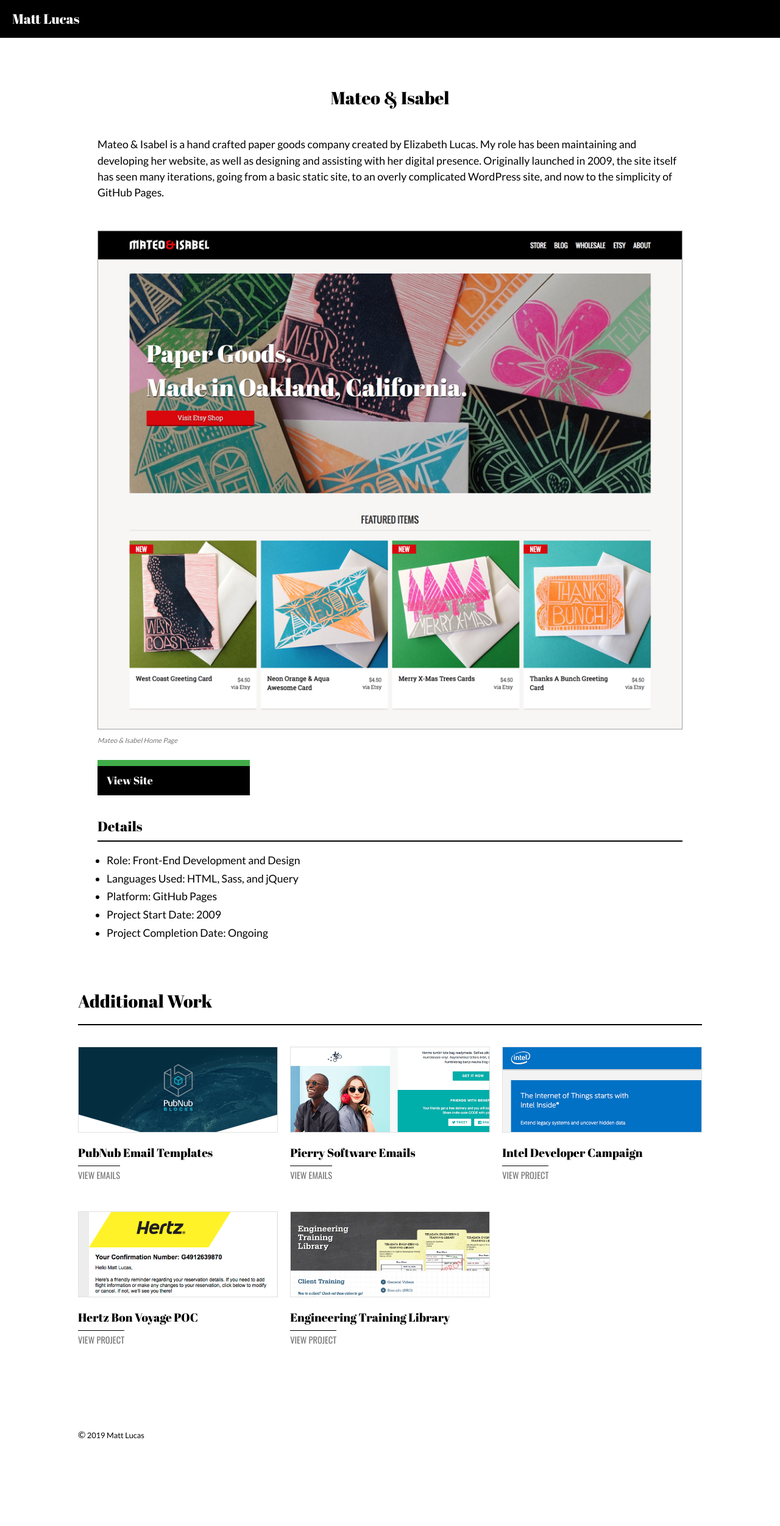
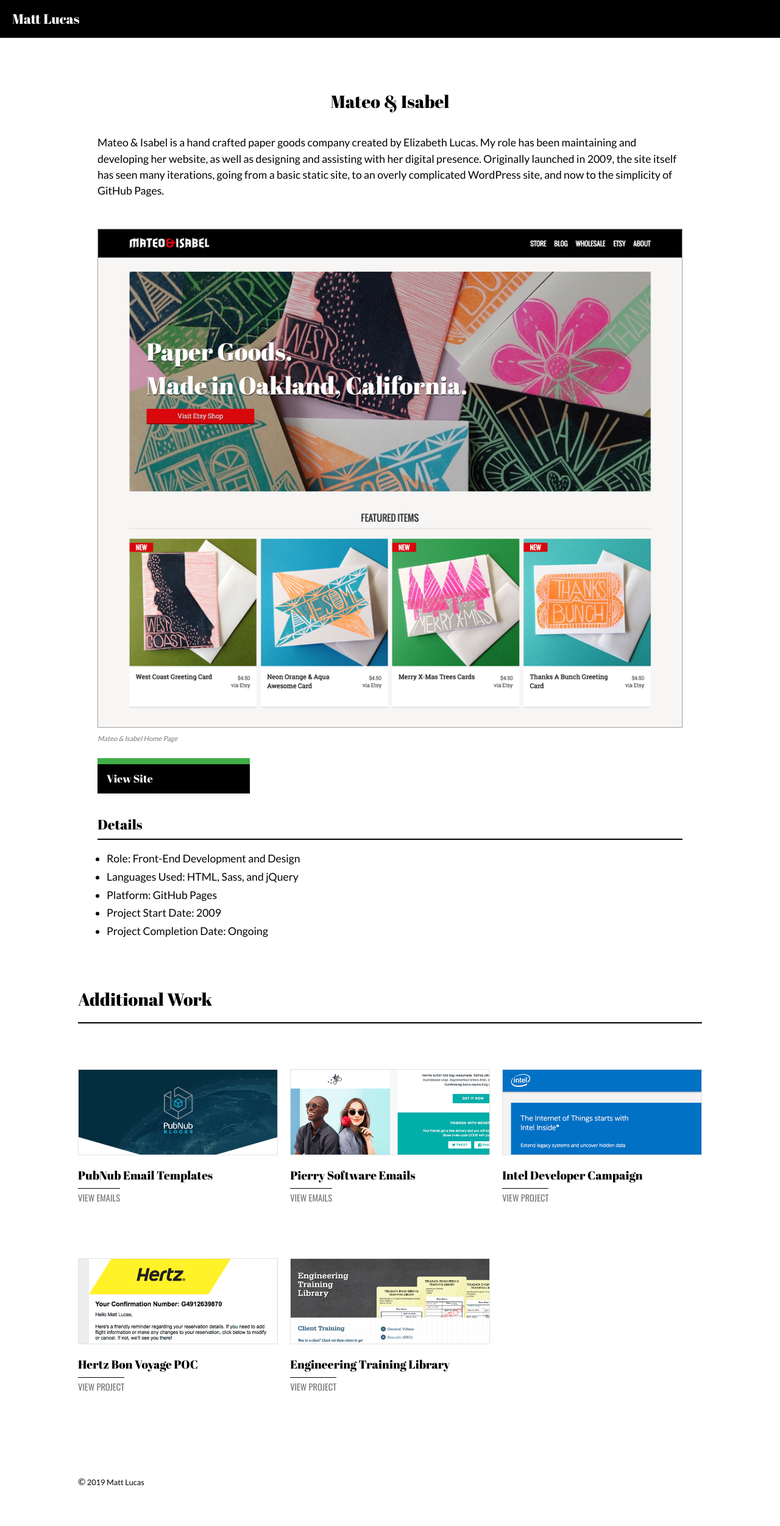
Before and after one commit to mattdavidlucas/mattdavidlucas.github.io, a Jekyll site: the page built from mateo-and-isabel.html, in a window 1280 px wide. Shown: the whole page at 61% size. Built offline with Jekyll 4.4.1, drawn with Linux system fonts in a browser that asks for light colours; nearby versions of some CDN libraries; before the commit the page ends 2425 px from its top, so only the background shows below that.

Commit message:
update some layout elements

```diff
--- a/_sass/_layout.scss
+++ b/_sass/_layout.scss
@@ -171,13 +171,15 @@
 }
 
 .portfolio_card {
-	margin-bottom: 40px;
+	margin: 40px auto;
 	max-width: 400px;
 
 	img {
 		border: 1px solid #e1e1e1;
 		margin-bottom: 20px;
 	}
+
+	header, footer { text-align: center; }
 }
 
 @media only screen and (min-width: 960px) {
@@ -190,6 +192,8 @@
 			margin-left: fluid-div(20,1000);
 			margin-right: fluid-div(20,1000);
 		}
+
+		header, footer { text-align: left; }
 	}
 }
 
--- a/_sass/_typography.scss
+++ b/_sass/_typography.scss
@@ -63,18 +63,20 @@
 	font-size: $small-headline;
 	margin-bottom: 1.2em;
 	padding-bottom: 0.8em;
+	text-align: center;
 
 	@media only screen and (min-width: 960px) {
 		font-size: $medium-headline;
+		text-align: left;
 	}
 }
 
 // Single Portfolio Item
 .post-title {
-	border-bottom: 3px solid #000;
 	font-size: 1.6em;
+	line-height: 1.4em;
 	margin-bottom: 1.2em;
-	padding-bottom: 0.5em;
+	text-align: center;
 }
 
 #portfolio_single {
@@ -103,7 +105,6 @@
 	.post-title {
 		border-bottom: none;
 		font-size: 1.8em;
-		text-align: center;
 	}
 }
 
```
